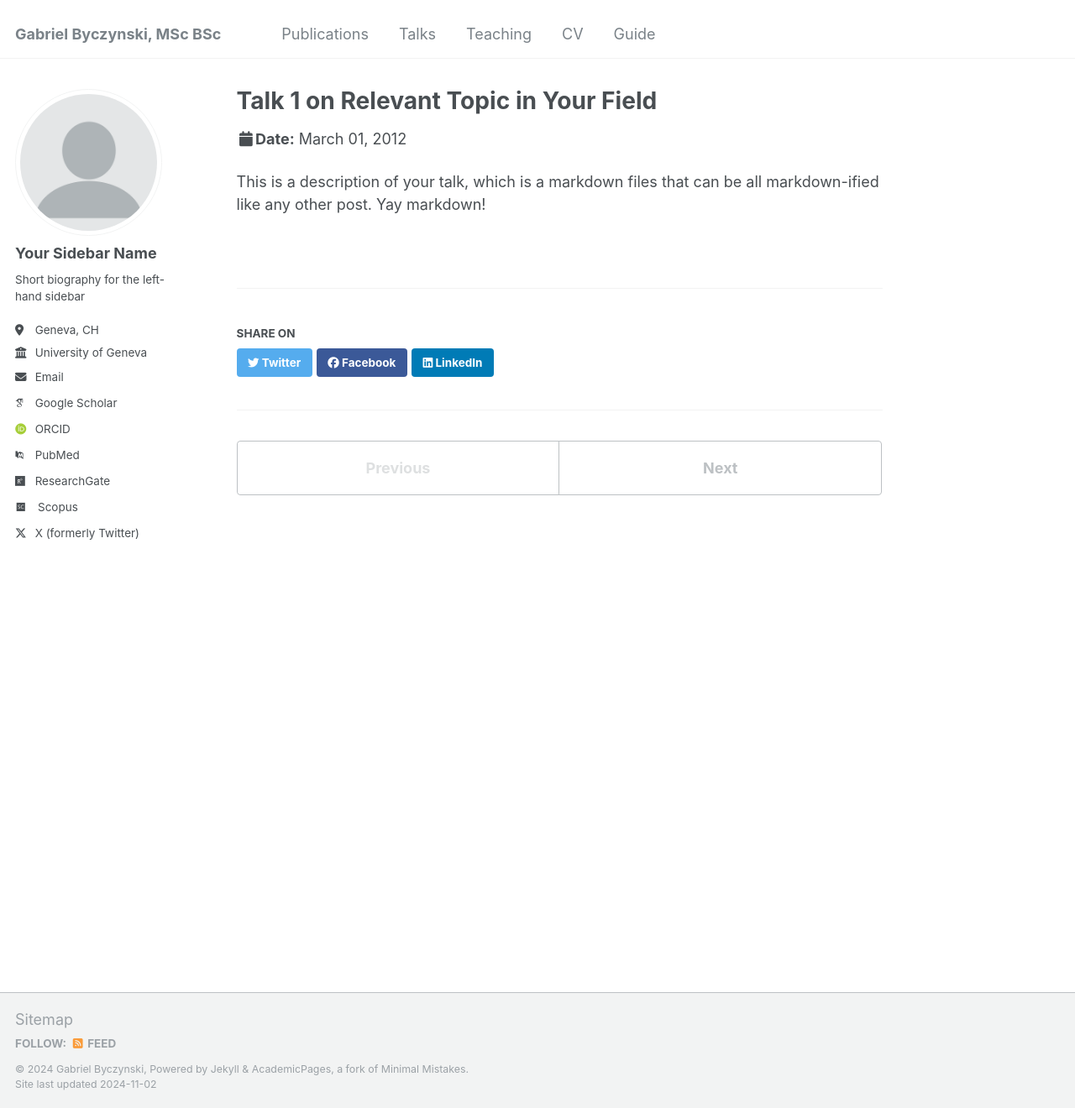
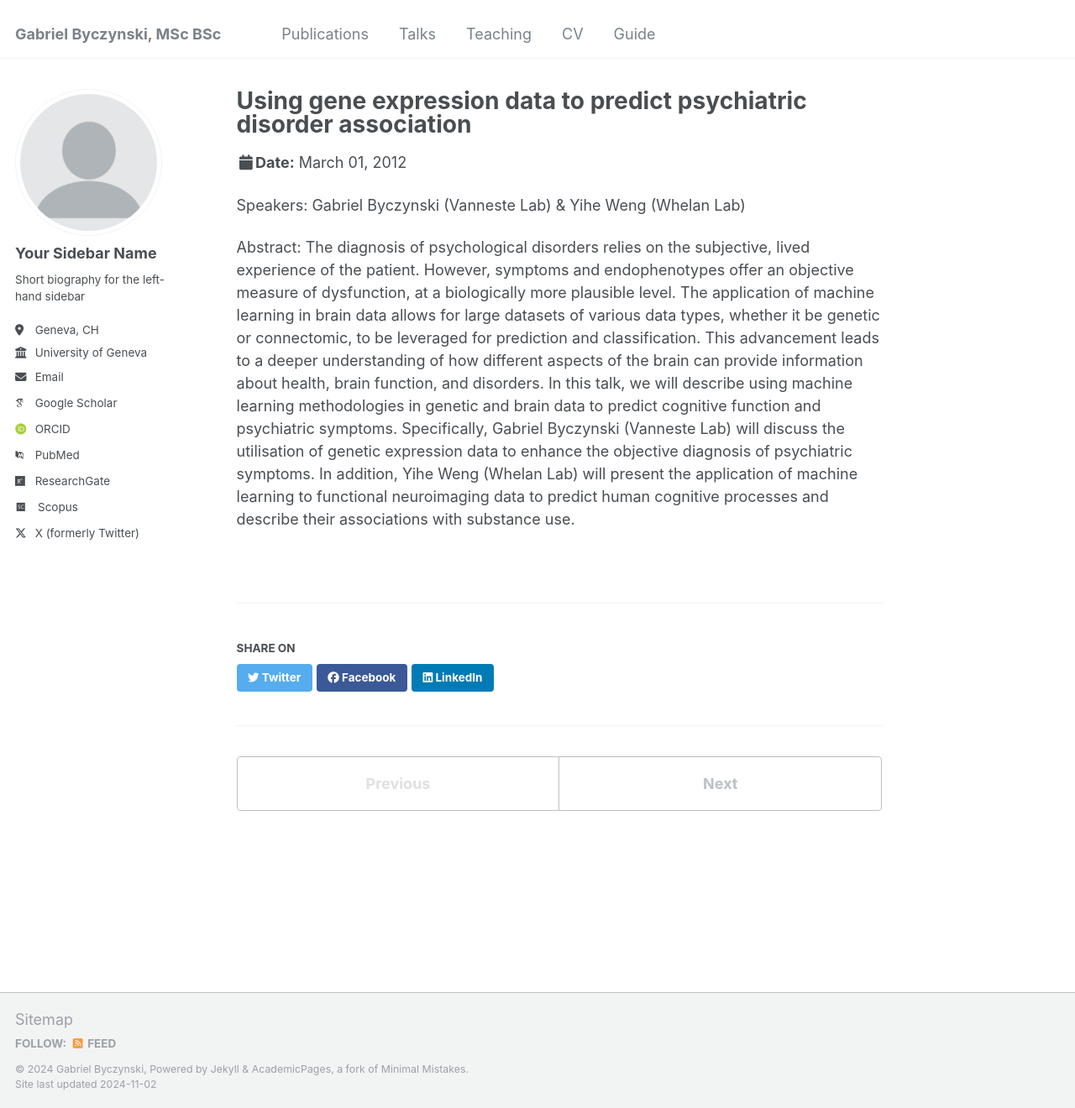
Before and after one commit to gabebyczynski/gabebyczynski.github.io, a Jekyll site: the page built from _talks/2012-03-01-talk-1.md, in a window 1280 px wide and 1320 px high. Shown: the whole window at 84% size. Built offline with Jekyll 4.4.1, drawn with Linux system fonts in a browser that asks for light colours; some web fonts are replaced; a file with an impossible date is left out.

Commit message:
Update 2012-03-01-talk-1.md

```diff
--- a/_talks/2012-03-01-talk-1.md
+++ b/_talks/2012-03-01-talk-1.md
@@ -1,11 +1,13 @@
 ---
-title: "Talk 1 on Relevant Topic in Your Field"
+title: "Using gene expression data to predict psychiatric disorder association"
 collection: talks
 type: "Talk"
-permalink: /talks/2012-03-01-talk-1
-venue: "UC San Francisco, Department of Testing"
+permalink: /talks/pbhm_talk1
+venue: "Predictive Brain Health Modelling Group, Trinity College Dublin"
 date: 2012-03-01
-location: "San Francisco, California"
+location: "Dublin, Ireland"
 ---
 
-This is a description of your talk, which is a markdown files that can be all markdown-ified like any other post. Yay markdown!
+Speakers: Gabriel Byczynski (Vanneste Lab) & Yihe Weng (Whelan Lab)
+
+Abstract: The diagnosis of psychological disorders relies on the subjective, lived experience of the patient. However, symptoms and endophenotypes offer an objective measure of dysfunction, at a biologically more plausible level. The application of machine learning in brain data allows for large datasets of various data types, whether it be genetic or connectomic, to be leveraged for prediction and classification. This advancement leads to a deeper understanding of how different aspects of the brain can provide information about health, brain function, and disorders. In this talk, we will describe using machine learning methodologies in genetic and brain data to predict cognitive function and psychiatric symptoms. Specifically, Gabriel Byczynski (Vanneste Lab) will discuss the utilisation of genetic expression data to enhance the objective diagnosis of psychiatric symptoms. In addition, Yihe Weng (Whelan Lab) will present the application of machine learning to functional neuroimaging data to predict human cognitive processes and describe their associations with substance use.
```
